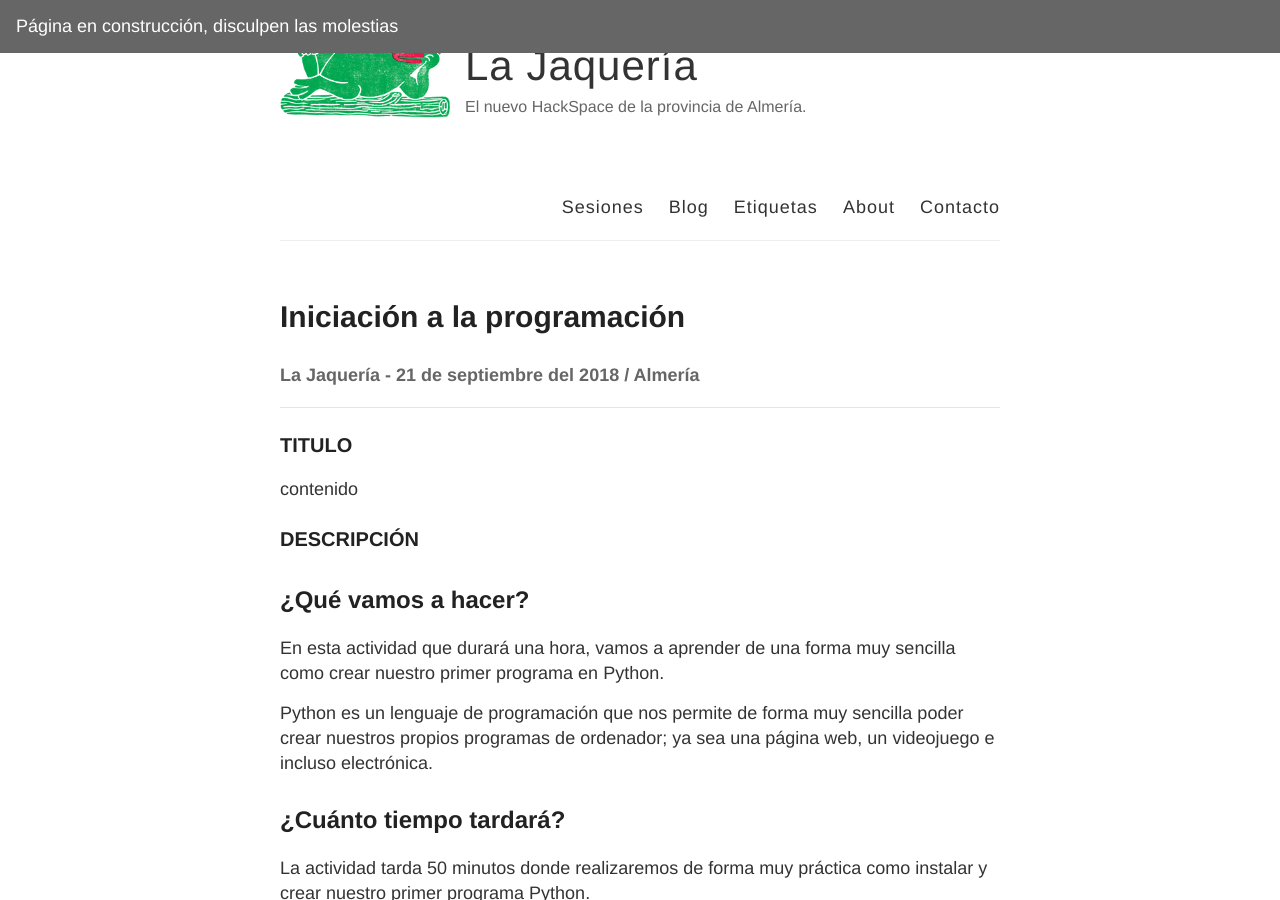
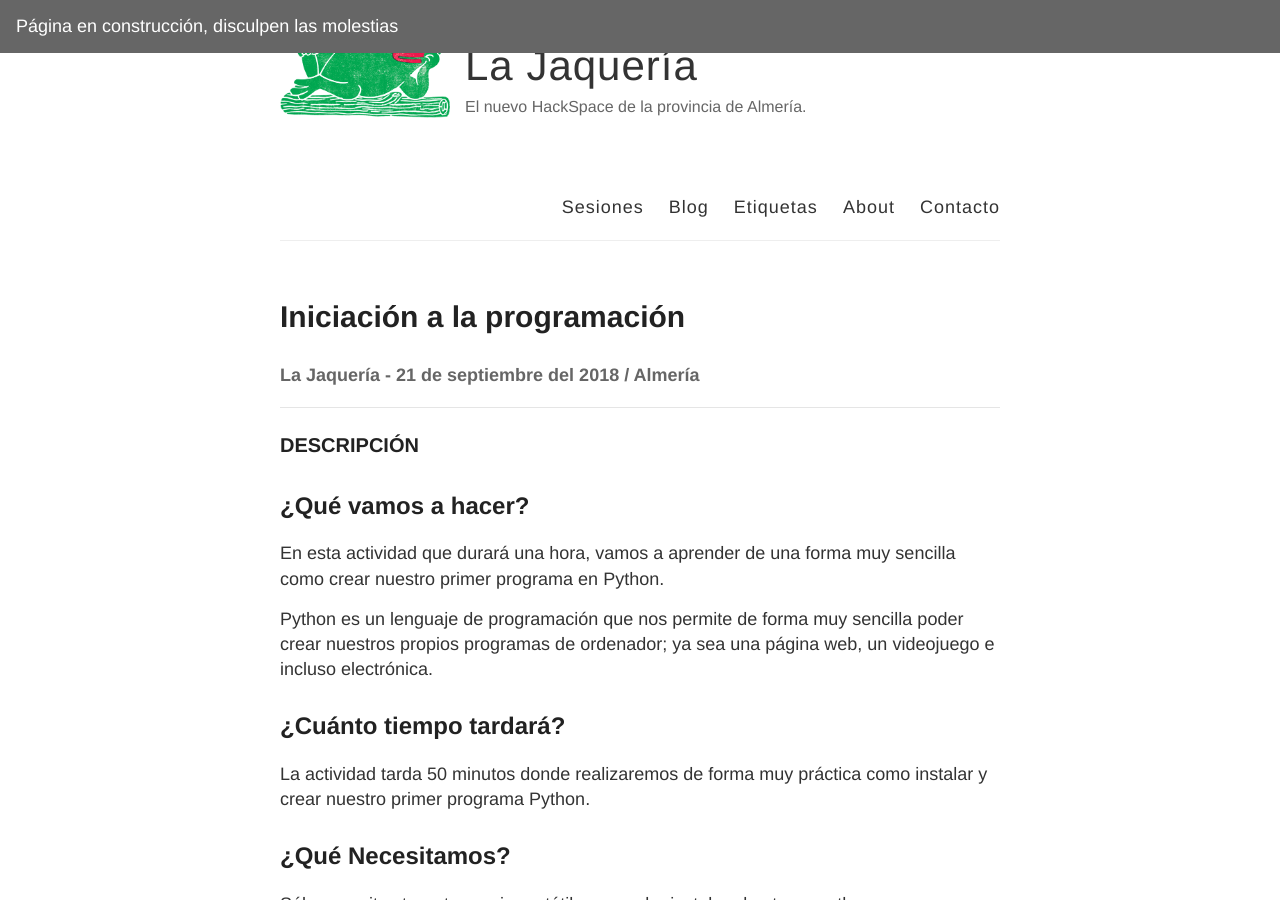
Before and after one commit to LaJaqueria/LaJaqueria.github.io, a Jekyll site: the page built from _posts/2018-09-21-Iniciacion-a-la-programacion.md, in a window 1280 px wide and 900 px high. Built offline with Jekyll 4.4.1, drawn with Linux system fonts in a browser that asks for light colours.

Commit message:
include de md

```diff
--- a/_posts/2018-09-21-Iniciacion-a-la-programacion.md
+++ b/_posts/2018-09-21-Iniciacion-a-la-programacion.md
@@ -21,9 +21,5 @@ category: actividades
 user: La Jaquería
 ---
 
-### TITULO
-
-contenido
-
-{% include iniciacion-a-la-programacion.html %}
+{% include iniciacion-a-la-programacion.md %}
 ---
```
Also changed, not shown: _includes/iniciacion-a-la-programacion.md (renamed from _includes/iniciacion-a-la-programacion.html).
